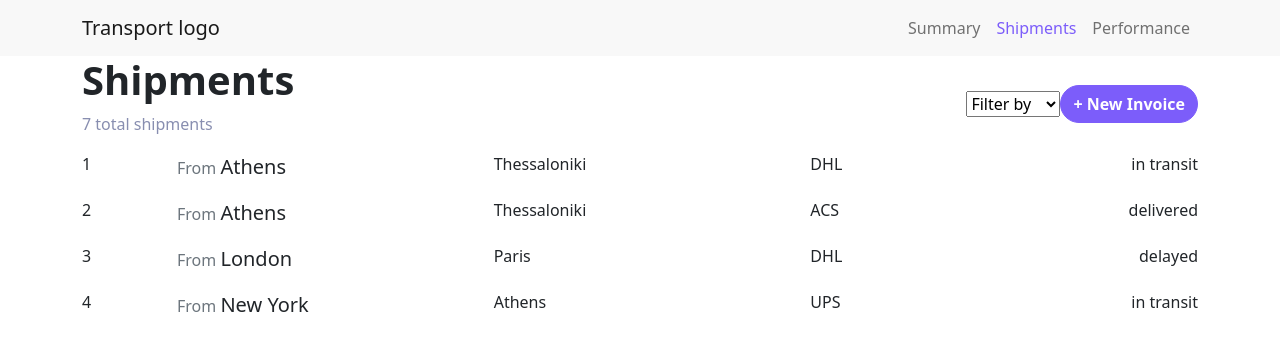
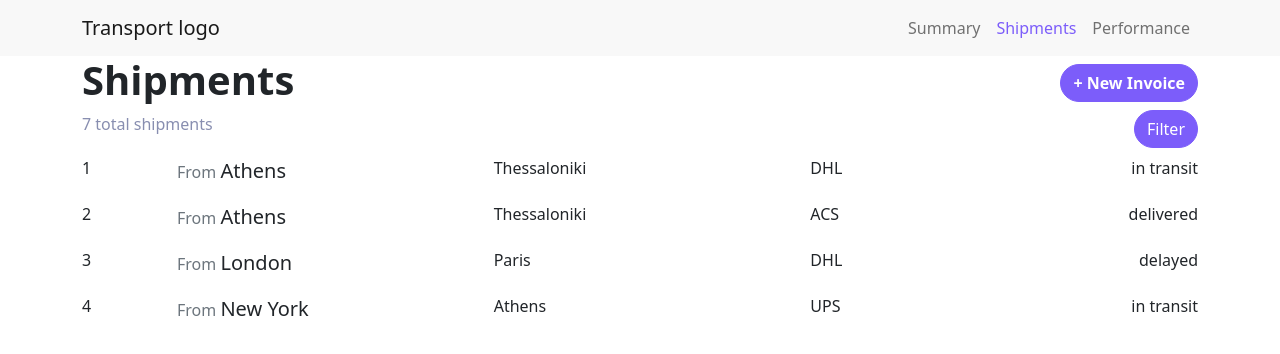
Before and after one commit to geoelectrof/tms-dashboard, a React (Vite) app: page /shipments in a window 1280 px wide. Shown: the top 354 px of the page. Built offline with nearby package versions, Linux system fonts and the light colour scheme.

Commit message:
Addded filter functionality and filter button

```diff
--- /dev/null
+++ b/src/components/FiltersOffCanvas.jsx
@@ -0,0 +1,6 @@
+const FiltersOffCanvas = () => {
+  return (
+    <div>FiltersOffCanvas</div>
+  )
+}
+export default FiltersOffCanvas
--- a/src/components/Shipments.jsx
+++ b/src/components/Shipments.jsx
@@ -1,11 +1,81 @@
+import { useState, useEffect } from "react"
 import { useSelector } from "react-redux"
 import { LinkContainer } from "react-router-bootstrap"
-import { Container, Row, Col, Button } from "react-bootstrap"
+import { Container, Row, Col, Button, Dropdown, Form } from "react-bootstrap"
 import ShipmentCard from "./ShipmentCard"
 
 const Shipments = () => {
-    const { shipments } = useSelector(state => state.shipments)
-    console.log('shipments', shipments)
+  const { shipments } = useSelector((state) => state.shipments);
+
+  const [selectedStatus, setSelectedStatus] = useState("all");
+  const [selectedCarrier, setSelectedCarrier] = useState("");
+  const [filters, setFilters] = useState({status: [], carrierName:[] })
+  const [filtersActive, setFiltersActive] = useState(false)
+  const [filteredShipments, setFilteredShipments] = useState([])
+
+
+  const carriers = [
+    ...new Set(shipments.map((shipment) => shipment.carrierName)),
+  ];
+  // console.log(carriers);
+
+  // ignores case-sensitive
+  const getValue = (value) =>
+    typeof value === "string" ? value.toUpperCase() : value;
+
+  /**
+   * Filters an array of objects (one level-depth) with multiple criteria.
+   *
+   * @param  {Array}  array: the array to filter
+   * @param  {Object} filters: an object with the filter criteria
+   * @return {Array}
+   */
+  function filterPlainArray(array, filters) {
+    const filterKeys = Object.keys(filters);
+    return array.filter((item) => {
+      // validates all filter criteria
+      return filterKeys.every((key) => {
+        // ignores an empty filter
+        if (!filters[key].length) return true;
+        return filters[key].find(
+          (filter) => getValue(filter) === getValue(item[key])
+        );
+      });
+    });
+  }
+
+    let checkFilters = (filters) => {
+      const filterKeys = Object.keys(filters);
+      return filterKeys.some((key) => {
+        return filters[key].length;
+      });
+    };
+
+  useEffect(() => {
+    setFiltersActive(checkFilters(filters))
+    filtersActive && (
+      setFilteredShipments(filterPlainArray(shipments, filters))
+    )
+  }
+  ,[filters])
+
+  console.log("filteredShipments", filterPlainArray(shipments, filters));
+
+  console.log("testFilters", filtersActive)
+
+
+
+
+  // const handleSelectStatus = (e) => {
+  //   setSelectedStatus(e.target.value);
+  // };
+
+  // const handleSelectCarrier = (e) => {
+  //   console.log(e);
+  //   console.log(e.target.value);
+  //   console.log(e.target.checked);
+  //   // setSelectedCarrier(e);
+  // };
 
   return (
     <Container>
@@ -14,23 +84,86 @@ const Shipments = () => {
           <h1 className="fw-bold">Shipments</h1>
           <p className="text-secondary">7 total shipments</p>
         </Col>
-          <Col className=" d-flex align-items-center justify-content-end">
-            <select name="status" id="status">
-              <option value="Filter by">Filter by</option>
-              <option value="In transit">In transit</option>
-              <option value="Delivered">Delivered</option>
-              <option value="Delayed">Delayed</option>
+        <Col>
+          {/* <Dropdown>
+            <Dropdown.Toggle variant="primary text-white" id="dropdown-basic">
+              {
+                <span className="fw-bold">
+                  {selectedCarrier || <span>Filter by Status: </span>}{" "}
+                </span>
+              }
+            </Dropdown.Toggle>
+
+            <Dropdown.Menu>
+              <Dropdown.Item>
+
+              <Form.Check
+                type="checkbox"
+                id="m&m"
+                label="m&m"
+                value="m&m"
+                onChange={handleSelectCarrier}
+                />
+                </Dropdown.Item>
+              <Dropdown.Item eventKey="DHL">DHL</Dropdown.Item>
+              <Dropdown.Item eventKey="ACS">ACS</Dropdown.Item>
+              <Dropdown.Item eventKey="UPS">UPS</Dropdown.Item>
+            </Dropdown.Menu>
+          </Dropdown> */}
+
+          {/* <Dropdown onSelect={handleSelectCarrier}>
+            <Dropdown.Toggle variant="primary text-white" id="dropdown-basic">
+              {
+                <span className="fw-bold">
+                  {selectedCarrier || <span>Filter by Status: </span>}{" "}
+                </span>
+              }
+            </Dropdown.Toggle>
+
+            <Dropdown.Menu>
+              <Dropdown.Item eventKey="DHL">DHL</Dropdown.Item>
+              <Dropdown.Item eventKey="ACS">ACS</Dropdown.Item>
+              <Dropdown.Item eventKey="UPS">UPS</Dropdown.Item>
+            </Dropdown.Menu>
+          </Dropdown> */}
+        </Col>
+        <Col className="text-end">
+          {/* <label>
+            Filter by status:
+            <select onChange={handleSelectStatus} name="status" id="status" className="selectpicker" title="choose one" >
+              <option value="all">All shipments</option>
+              <option value="in transit">In transit</option>
+              <option value="delayed">Delayed</option>
+              <option value="delivered">Delivered</option>
             </select>
+          </label> */}
           <Button
-              variant="primary text-white fw-bold w-5 rounded-pill"
+            variant="primary text-white fw-bold w-5 rounded-pill mt-2"
             className="new-invoice-btn"
           >
             + New Invoice
           </Button>
+          <div>
+            <Button variant="primary text-white rounded-pill mt-2 mb-2">Filter</Button>
+          </div>
         </Col>
       </Row>
-        {shipments.map((shipment) => {
-          // console.log('shipment', shipment)
+      {!filtersActive
+        ? shipments.map((shipment) => {
+            return (
+              <ShipmentCard
+                key={shipment.id}
+                // {...shipment}
+                id={shipment.id}
+                originAddress={shipment.originAddress}
+                destinationAddress={shipment.destinationAddress}
+                carrierName={shipment.carrierName}
+                status={shipment.status}
+              />
+            );
+          })
+        :
+        filteredShipments.map((shipment) => {
             return (
               <ShipmentCard
                 key={shipment.id}
@@ -43,6 +176,35 @@ const Shipments = () => {
               />
             );
           })}
+      {/* {selectedStatus == "all"
+        ? shipments.map((shipment) => {
+            return (
+              <ShipmentCard
+                key={shipment.id}
+                // {...shipment}
+                id={shipment.id}
+                originAddress={shipment.originAddress}
+                destinationAddress={shipment.destinationAddress}
+                carrierName={shipment.carrierName}
+                status={shipment.status}
+              />
+            );
+          })
+        : shipments
+            .filter((shipment) => shipment.status === selectedStatus)
+            .map((shipment) => {
+              return (
+                <ShipmentCard
+                  key={shipment.id}
+                  // {...shipment}
+                  id={shipment.id}
+                  originAddress={shipment.originAddress}
+                  destinationAddress={shipment.destinationAddress}
+                  carrierName={shipment.carrierName}
+                  status={shipment.status}
+                />
+              );
+            })} */}
     </Container>
   );
 }
--- /dev/null
+++ b/src/features/filtersOffCanvas/filtersOffCanvasSlice.js
@@ -0,0 +1,21 @@
+import { createSlice } from "@reduxjs/toolkit";
+
+const initialState = {
+    open: false
+}
+
+const filtersOffCanvasSlice = createSlice({
+    name: "filtersOffCanvas",
+    initialState,
+    reducers: {
+        openFiltersOffCanvas: (state) => {
+            state.open = true
+        },
+        closeFiltersOffCanvas: (state) => {
+            state.open = false
+        }
+    }
+})
+
+export default filtersOffCanvasSlice.reducer
+export const { openFiltersOffCanvas, closeFiltersOffCanvas } = filtersOffCanvasSlice.actions
--- a/src/store.js
+++ b/src/store.js
@@ -1,8 +1,10 @@
 import { configureStore } from "@reduxjs/toolkit";
 import shipmentsSlice from "./features/transports/shipmentsSlice";
+import filtersOffCanvasSlice from "./features/filtersOffCanvas/filtersOffCanvasSlice";
 
 export const store = configureStore({
     reducer: {
         shipments: shipmentsSlice,
+        filtersOffCanvas: filtersOffCanvasSlice
     },
 })
```
Lines whose indentation alone changed are shown as unchanged.
